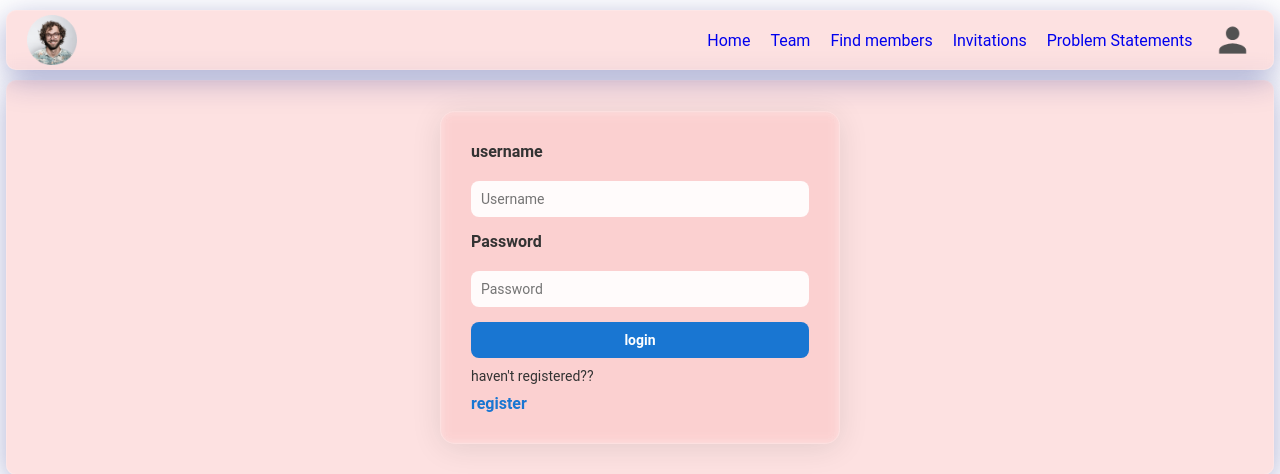
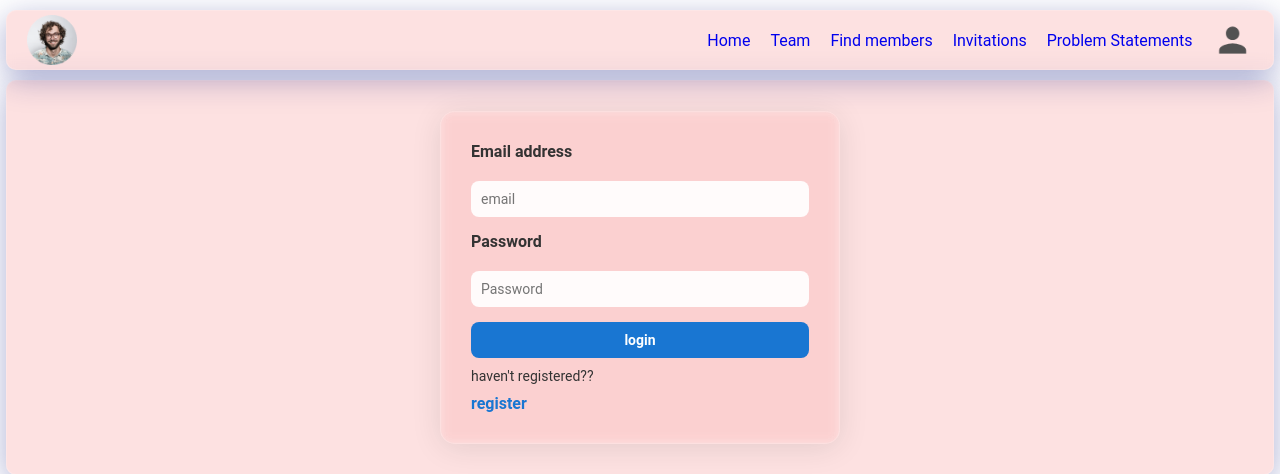
Before and after one commit to NIC8146/Hackathom-Management-System, a Django app: page /loginpage in a window 1280 px wide. Shown: the top 474 px of the page. Run offline with Django 5.2, Linux system fonts and the light colour scheme.

Commit message:
refactor registration form and login error messages; update field names for clarity

```diff
--- a/base/forms.py
+++ b/base/forms.py
@@ -20,6 +20,10 @@ class register_participant_form(forms.ModelForm):
         model = participant
         fields = ["name", "username", "phone", "skills", "email", "password"]
 
+    def __init__(self, *args, **kwargs):
+        super(register_participant_form, self).__init__(*args, **kwargs)
+        self.fields['password'].widget = forms.PasswordInput()
+
 class UpdateParticipantForm(forms.ModelForm):
     class Meta:
         model = participant
--- a/base/templates/base/login_register.html
+++ b/base/templates/base/login_register.html
@@ -11,8 +11,8 @@
 
             <form action="" method="post">
                 {% csrf_token %}
-                <label>username</label>
-                <input type="text" name="Username" placeholder="Username">
+                <label>Email address</label>
+                <input type="text" name="email" placeholder="email">
 
                 <label>Password</label>
                 <input type="password" name="Password" placeholder="Password">
--- a/base/views.py
+++ b/base/views.py
@@ -26,7 +26,7 @@ def loginpage(request):
                 login(request,user)
                 return redirect("/")
             else:
-                messages.error(request, "wrong username or password")
+                messages.error(request, "wrong email or password")
         except Exception as e:
             print(str(e))
             messages.error(request, "wrong username or password")
```
